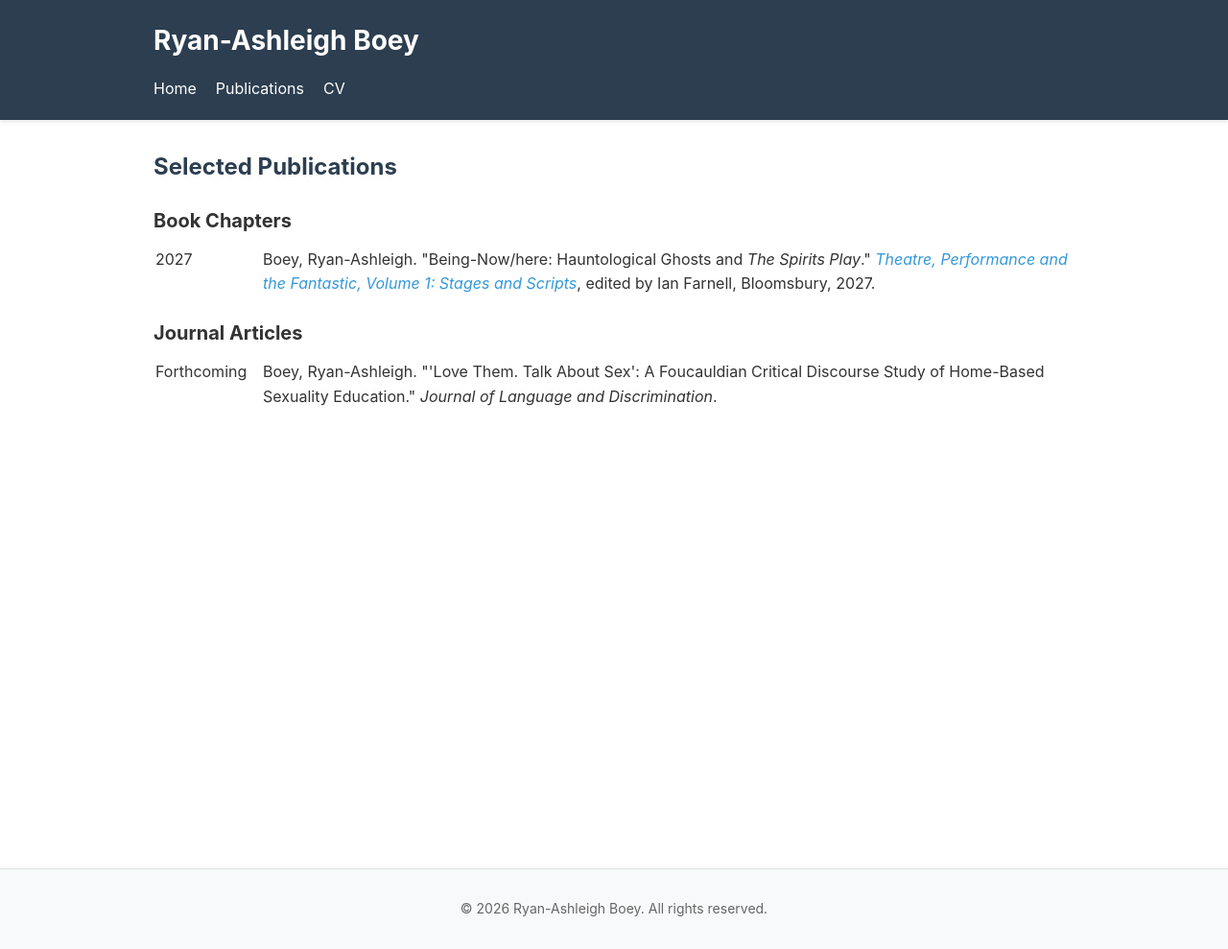
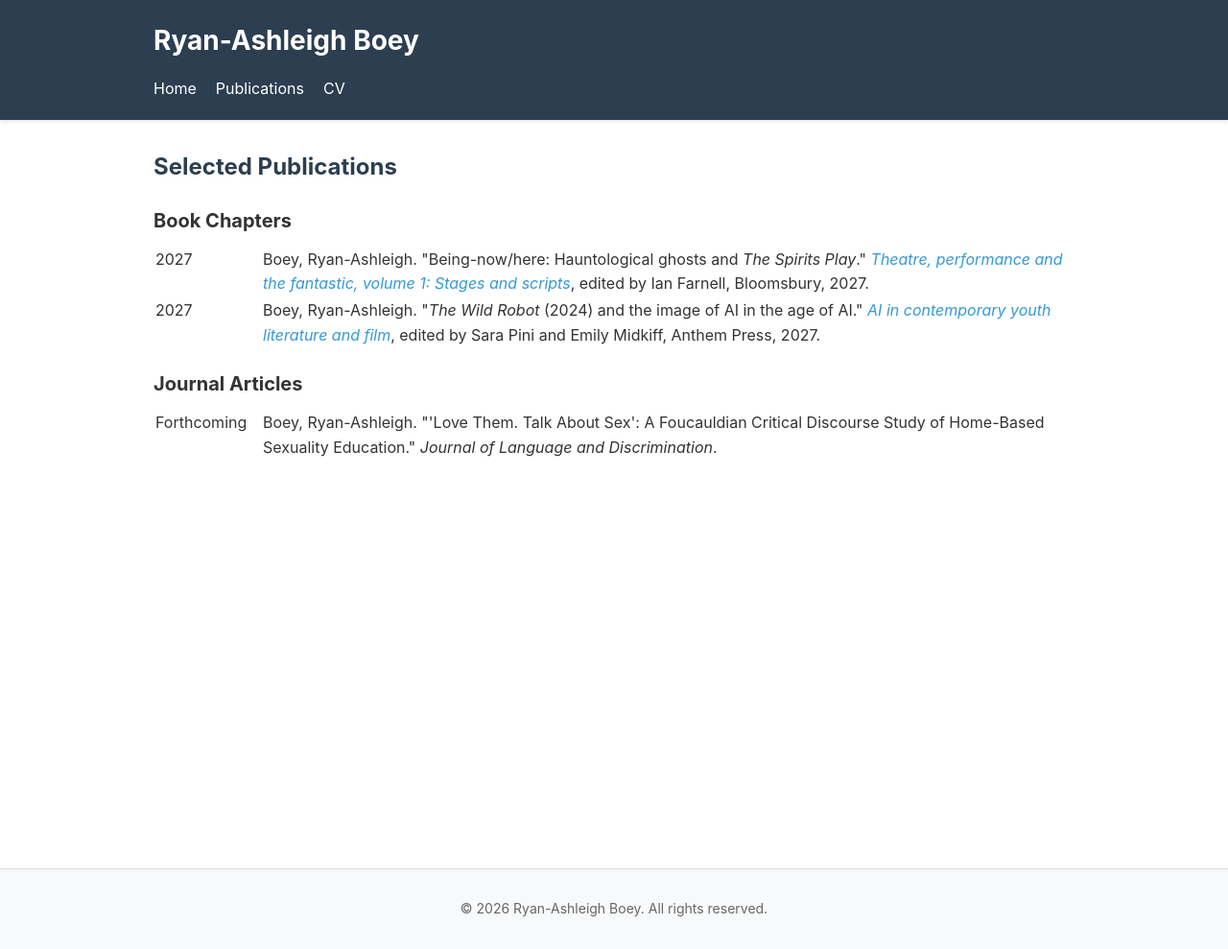
Before and after one commit to r-boey/r-boey.github.io, a Jekyll site: the page built from publications/index.md, in a window 1280 px wide. Shown: the whole page at 96% size. Built offline with Jekyll 4.4.1, drawn with Linux system fonts in a browser that asks for light colours.

Commit message:
Update index.md

```diff
--- a/publications/index.md
+++ b/publications/index.md
@@ -11,13 +11,23 @@ title: Selected Publications
   <tr>
     <td width="110" valign="top">2027</td>
     <td valign="top">
-      Boey, Ryan-Ashleigh. "Being-Now/here: Hauntological Ghosts and
+      Boey, Ryan-Ashleigh. "Being-now/here: Hauntological ghosts and
       <em>The Spirits Play</em>."
       <a href="https://www.bloomsbury.com/uk/theatre-performance-and-the-fantastic-volume-1-9781350511910/">
-        <em>Theatre, Performance and the Fantastic, Volume 1: Stages and Scripts</em></a>,
+        <em>Theatre, performance and the fantastic, volume 1: Stages and scripts</em></a>,
       edited by Ian Farnell, Bloomsbury, 2027.
     </td>
   </tr>
+  <tr>
+    <td width="110" valign="top">2027</td>
+    <td valign="top">
+      Boey, Ryan-Ashleigh. "<em>The Wild Robot</em> (2024) and the image of AI in the age of AI."
+      <a href="https://anthempress.com/books/ai-in-contemporary-youth-literature-and-film-hb">
+        <em>AI in contemporary youth literature and film</em></a>,
+      edited by Sara Pini and Emily Midkiff, Anthem Press, 2027.
+    </td>
+  </tr>
+
 </table>
 
 <h3>Journal Articles</h3>
```
